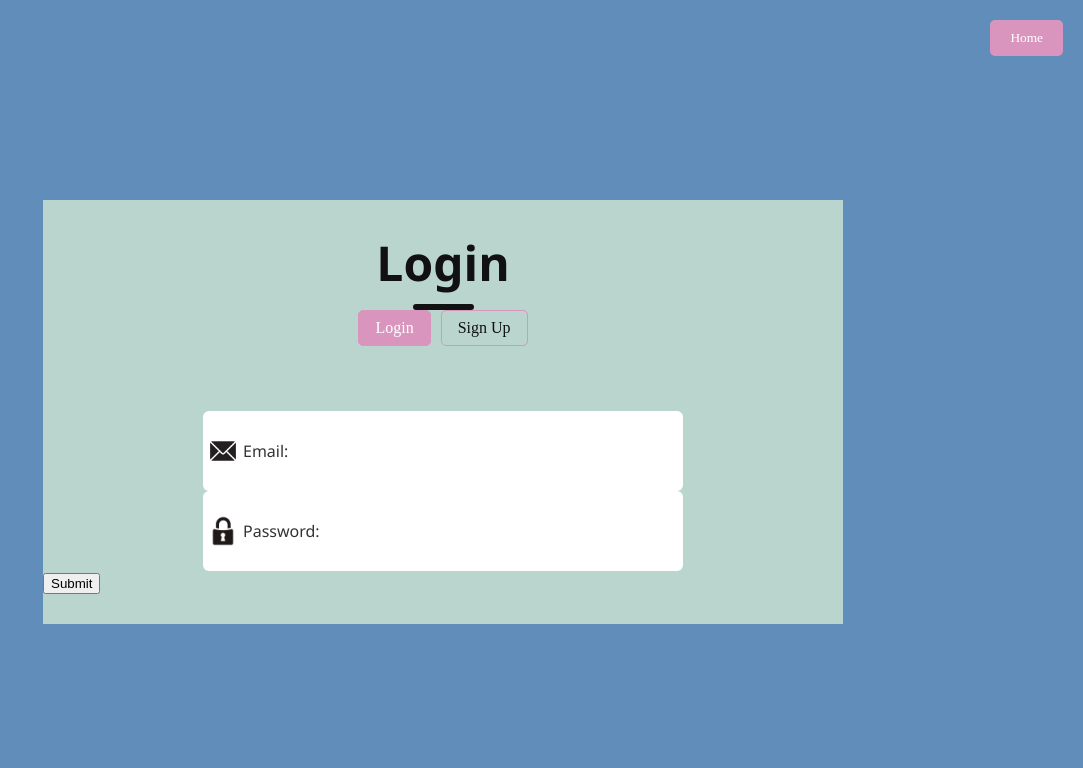
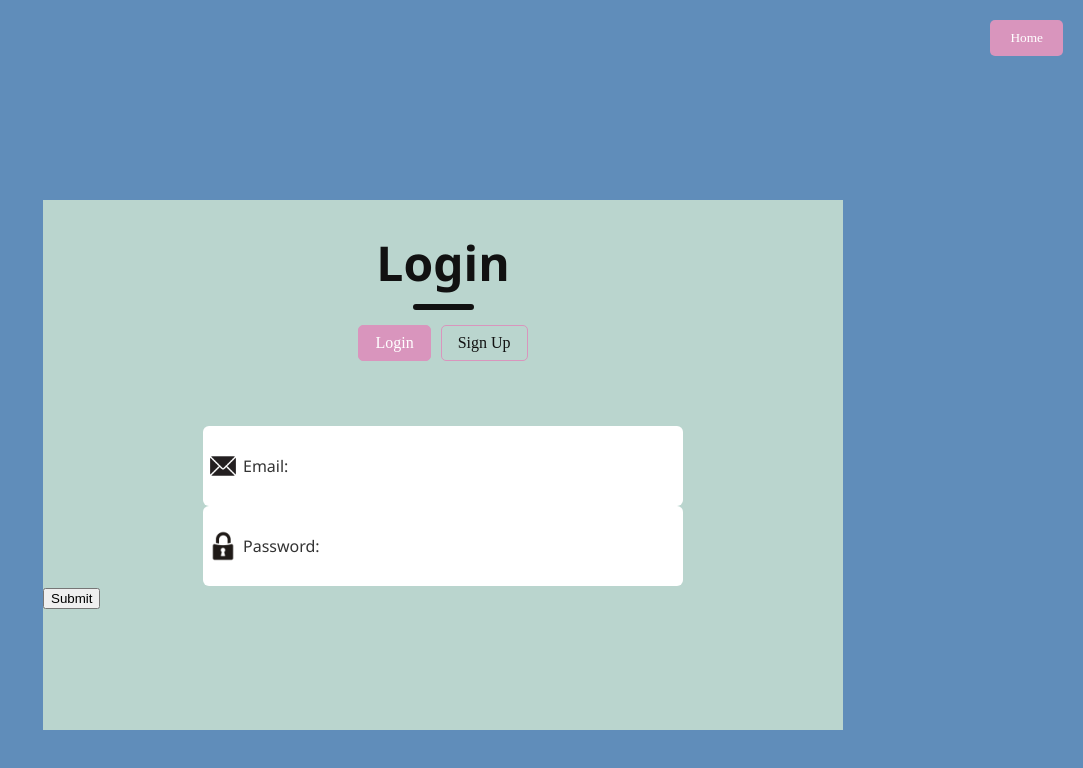
Before and after one commit to yasmincsun/comp490project, a React (Vite) app in the folder FrontEnd/: page / in a window 1280 px wide. Shown: the top 768 px of the page, without its empty margins (197-1280 px from the left). Built offline with nearby package versions, Linux system fonts and the light colour scheme; the HTML template or start-up script is replaced by a standard one.

Commit message:
Create new branch

```diff
--- a/FrontEnd/src/components/loginPage/loginPage.css
+++ b/FrontEnd/src/components/loginPage/loginPage.css
@@ -50,7 +50,8 @@
     flex-direction: column;
     margin: auto;
     margin-top: 200px;
-    width: 800px;
+    width: 500px;
+    height: 500px;
     background: #bad5ce;
     padding-bottom: 30px;
 }
@@ -75,6 +76,8 @@
     height: 6px;
     background: #111;
     border-radius: 9px;
+    margin-bottom: 15px;
+
 }
 
 .inputs{
```
Also changed, not shown: 1 other file (tests, documents, lock files or other folders).
